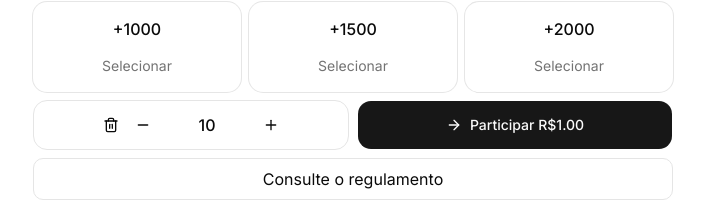
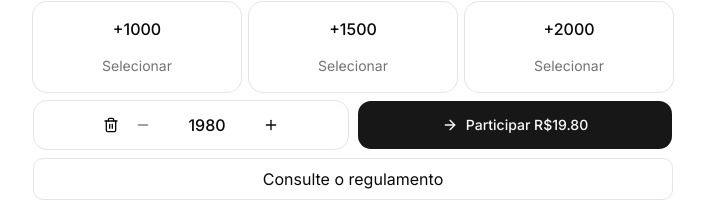
Before and after one commit to marcow01/rifa, a Next.js app: page / in a window 1280 px wide. Shown: the part 161-362 px from the top of the page, without its empty margins (287-992 px from the left). Built offline with nearby package versions, Linux system fonts and the light colour scheme; no server answers; the database is empty.

Commit message:
atualizacao valor rifa

```diff
--- a/components/main.tsx
+++ b/components/main.tsx
@@ -63,7 +63,7 @@ const handleLogin = async () => {
     }
 };
 
-    const [value, setValue] = useState(10)
+    const [value, setValue] = useState(1980)
 
 async function enviarpagamento() {
 
@@ -89,7 +89,7 @@ async function enviarpagamento() {
             method: "POST",
             headers: { "Content-Type": "application/json" },
             body: JSON.stringify({
-                amount: value * 0.1,
+                amount: value * 0.01,
                 external_id: crypto.randomUUID(),
                 postbackUrl: "https://0f9f-177-104-241-8.ngrok-free.app/api/webhook",
                 payerQuestion: "pag. rifa",
@@ -180,10 +180,11 @@ async function enviarpagamento() {
             <div className="flex items-center gap-2 rounded-xl border p-2 justify-center">
 
                 <div>
-                    <Button size="icon" variant="ghost" onClick={() => setValue((v) => 0)}>
+                    <Button size="icon" variant="ghost" onClick={() => setValue((v) => 1980)}>
                         <Trash2 className="h-4 w-4" />
                     </Button>
-                    <Button size="icon" variant="ghost" onClick={() => setValue((v) => Math.max(0, v - 1))}>
+                    <Button size="icon" variant="ghost" onClick={() => setValue((v) => Math.max(10, v - 1))}
+            disabled={value <= 1980}>
                         <Minus className="h-4 w-4" />
                     </Button>
                 </div>
@@ -216,7 +217,7 @@ async function enviarpagamento() {
     ) : (
         <>
             <ArrowRight className="h-4 w-4" />
-            Participar R${(value * 0.1).toFixed(2)}
+            Participar R${(value * 0.01).toFixed(2)}
         </>
     )}
 </Button>
```
